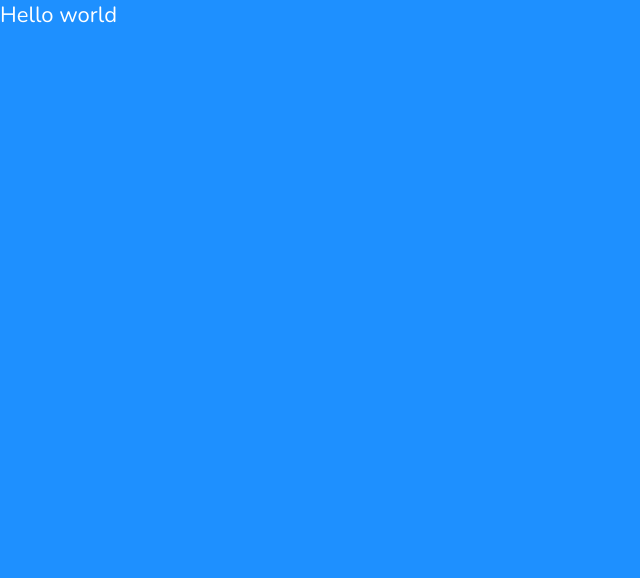
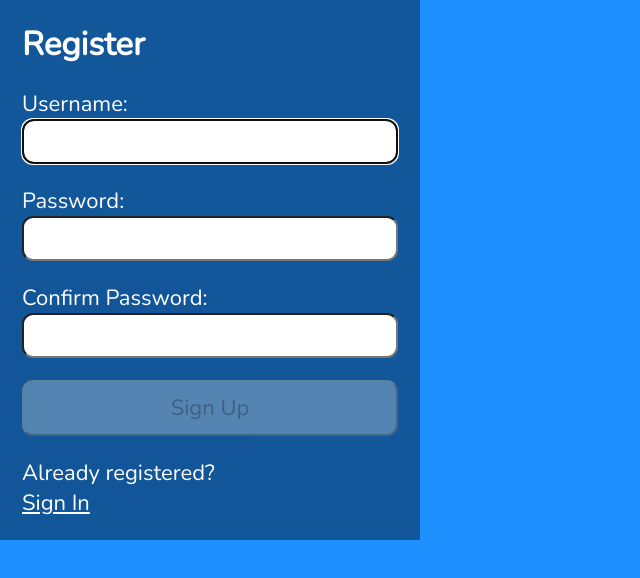
Before and after one commit to sonnybardhan/react-form-validation, a React (Create React App) app: page / in a window 1280 px wide. Shown: the top 578 px of the page, without its empty margins (0-640 px from the left). Built offline with nearby package versions, Linux system fonts and the light colour scheme.

Commit message:
complete form frontend

```diff
--- a/package.json
+++ b/package.json
@@ -3,6 +3,9 @@
   "version": "0.1.0",
   "private": true,
   "dependencies": {
+    "@fortawesome/fontawesome-svg-core": "^6.1.1",
+    "@fortawesome/free-solid-svg-icons": "^6.1.1",
+    "@fortawesome/react-fontawesome": "^0.1.18",
     "@testing-library/jest-dom": "^5.16.4",
     "@testing-library/react": "^13.3.0",
     "@testing-library/user-event": "^13.5.0",
--- a/src/App.js
+++ b/src/App.js
@@ -1,5 +1,11 @@
+import Register from './Register';
+
 function App() {
-  return <div className=''>Hello world</div>;
+  return (
+    <main className=''>
+      <Register />
+    </main>
+  );
 }
 
 export default App;
--- a/src/Register.js
+++ b/src/Register.js
@@ -1,7 +1,211 @@
-import React from 'react'
+import React, { useRef, useState, useEffect } from 'react';
+import {
+  faCheck,
+  faTimes,
+  faInfoCircle,
+} from '@fortawesome/free-solid-svg-icons';
+import { FontAwesomeIcon } from '@fortawesome/react-fontawesome';
+
+const USER_REGEX = /^[a-zA-Z][a-zA-Z0-9-_]{3,23}$/;
+const PWD_REGEX = /^(?=.*[a-z])(?=.*[A-Z])(?=.*[0-9])(?=.*[!@#$%]).{8,24}$/;
 
 export default function Register() {
-	return (
-		<div>Register</div>
-	)
+  const userRef = useRef();
+  const errRef = useRef();
+
+  const [user, setUser] = useState('');
+  const [validName, setValidName] = useState(false);
+  const [userFocus, setUserFocus] = useState(false);
+
+  const [pwd, setPwd] = useState('');
+  const [validPwd, setValidPwd] = useState(false);
+  const [pwdFocus, setPwdFocus] = useState(false);
+
+  const [matchPwd, setMatchPwd] = useState('');
+  const [validMatch, setValidMatch] = useState(false);
+  const [matchFocus, setMatchFocus] = useState(false);
+
+  const [errMsg, setErrMsg] = useState('');
+  const [success, setSuccess] = useState(false);
+
+  useEffect(() => {
+    userRef.current.focus();
+  }, []);
+
+  useEffect(() => {
+    const result = USER_REGEX.test(user);
+    console.log(result);
+    console.log(user);
+    setValidName(result);
+  }, [user]);
+
+  useEffect(() => {
+    const result = PWD_REGEX.test(pwd);
+    console.log(result);
+    console.log(pwd);
+    setValidPwd(result);
+    const match = pwd === matchPwd;
+    console.log('match: ', match);
+    console.log('matchPwd: ', matchPwd);
+
+    // setMatchPwd(match);
+    setValidMatch(match);
+  }, [pwd, matchPwd]);
+
+  useEffect(() => {
+    setErrMsg('');
+  }, [user, pwd, matchPwd]);
+
+  const handleSubmit = async (e) => {
+    e.preventDefault();
+    const v1 = USER_REGEX.test(user);
+    const v2 = PWD_REGEX.test(pwd);
+    if (!v1 || !v2) {
+      setErrMsg('Invalid entry');
+      return;
+    }
+    console.log(user, pwd);
+    setSuccess(true);
+  };
+
+  return (
+    <>
+      {success ? (
+        <section>
+          <h1>Success!</h1>
+          <p>
+            <a href='#'>Sign In</a>
+          </p>
+        </section>
+      ) : (
+        <section>
+          <p
+            ref={errRef}
+            className={errMsg ? 'errmsg' : 'offscreen'}
+            aria-live='assertive'
+          >
+            {errMsg}
+          </p>
+          <h1>Register</h1>
+          <form onSubmit={handleSubmit}>
+            <label htmlFor='username'>
+              Username:
+              <span className={validName ? 'valid' : 'hide'}>
+                <FontAwesomeIcon icon={faCheck} />
+              </span>
+              <span className={validName || !user ? 'hide' : 'invalid'}>
+                <FontAwesomeIcon icon={faTimes} />
+              </span>
+            </label>
+            <input
+              type='text'
+              id='username'
+              ref={userRef}
+              autoComplete='off'
+              onChange={(e) => setUser(e.target.value)}
+              required
+              aria-invalid={validName ? 'false' : 'true'}
+              aria-describedby='uidnote'
+              onFocus={() => setUserFocus(true)}
+              onBlur={() => setUserFocus(false)}
+            />
+            <p
+              id='uidnote'
+              className={
+                userFocus && user && !validName ? 'instructions' : 'offscreen'
+              }
+            >
+              <FontAwesomeIcon icon={faInfoCircle} />
+              4 to 24 characters. <br />
+              Must begin with a letter. <br />
+              Letters, numbers, underscores, hyphens allowed.
+            </p>
+
+            <label htmlFor='password'>
+              Password:
+              <span className={validPwd ? 'valid' : 'hide'}>
+                <FontAwesomeIcon icon={faCheck} />
+              </span>
+              <span className={validPwd || !pwd ? 'hide' : 'invalid'}>
+                <FontAwesomeIcon icon={faTimes} />
+              </span>
+            </label>
+            <input
+              type='password'
+              id='password'
+              onChange={(e) => setPwd(e.target.value)}
+              required
+              aria-invalid={validPwd ? 'false' : 'true'}
+              aria-describedby='pwdnote'
+              onFocus={() => setPwdFocus(true)}
+              onBlur={() => setPwdFocus(false)}
+            />
+            <p
+              id='pwdnote'
+              className={
+                pwdFocus && pwd && !validPwd ? 'instructions' : 'offscreen'
+              }
+            >
+              <FontAwesomeIcon icon={faInfoCircle} />
+              8 to 24 characters. <br />
+              Must include uppercase and lowercase letters, a number a special
+              character. <br />
+              Letters, numbers, underscores, hyphens allowed. Allowed special
+              characters
+              <span aria-label='exclamation mark'>!</span>
+              <span aria-label='at symbol'>@</span>
+              <span aria-label='hashtag'>#</span>
+              <span aria-label='dollar sign'>$</span>
+              <span aria-label='percent'>%</span>
+            </p>
+
+            <label htmlFor='confirm_pwd'>
+              Confirm Password:
+              <span
+                className={
+                  matchPwd && validMatch && validPwd ? 'valid' : 'hide'
+                }
+              >
+                <FontAwesomeIcon icon={faCheck} />
+              </span>
+              <span className={validMatch || !matchPwd ? 'hide' : 'invalid'}>
+                <FontAwesomeIcon icon={faTimes} />
+              </span>
+            </label>
+            <input
+              type='password'
+              id='confirm_pwd'
+              onChange={(e) => setMatchPwd(e.target.value)}
+              required
+              aria-invalid={validMatch ? 'false' : 'true'}
+              aria-describedby='confirmnote'
+              onFocus={() => setMatchFocus(true)}
+              onBlur={() => setMatchFocus(false)}
+            />
+            <p
+              id='confirmnote'
+              className={
+                matchFocus && !validMatch ? 'instructions' : 'offscreen'
+              }
+            >
+              <FontAwesomeIcon icon={faInfoCircle} />
+              Must match the first password input field.
+            </p>
+            <button
+              disabled={!validName || !validPwd || !validMatch ? true : false}
+            >
+              Sign Up
+            </button>
+          </form>
+          <p>
+            Already registered?
+            <br />
+            <span className='line'>
+              <a href=''>Sign In</a>
+            </span>
+          </p>
+        </section>
+      )}
+    </>
+  );
 }
```
Also changed, not shown: 1 other file (tests, documents, lock files or other folders).
